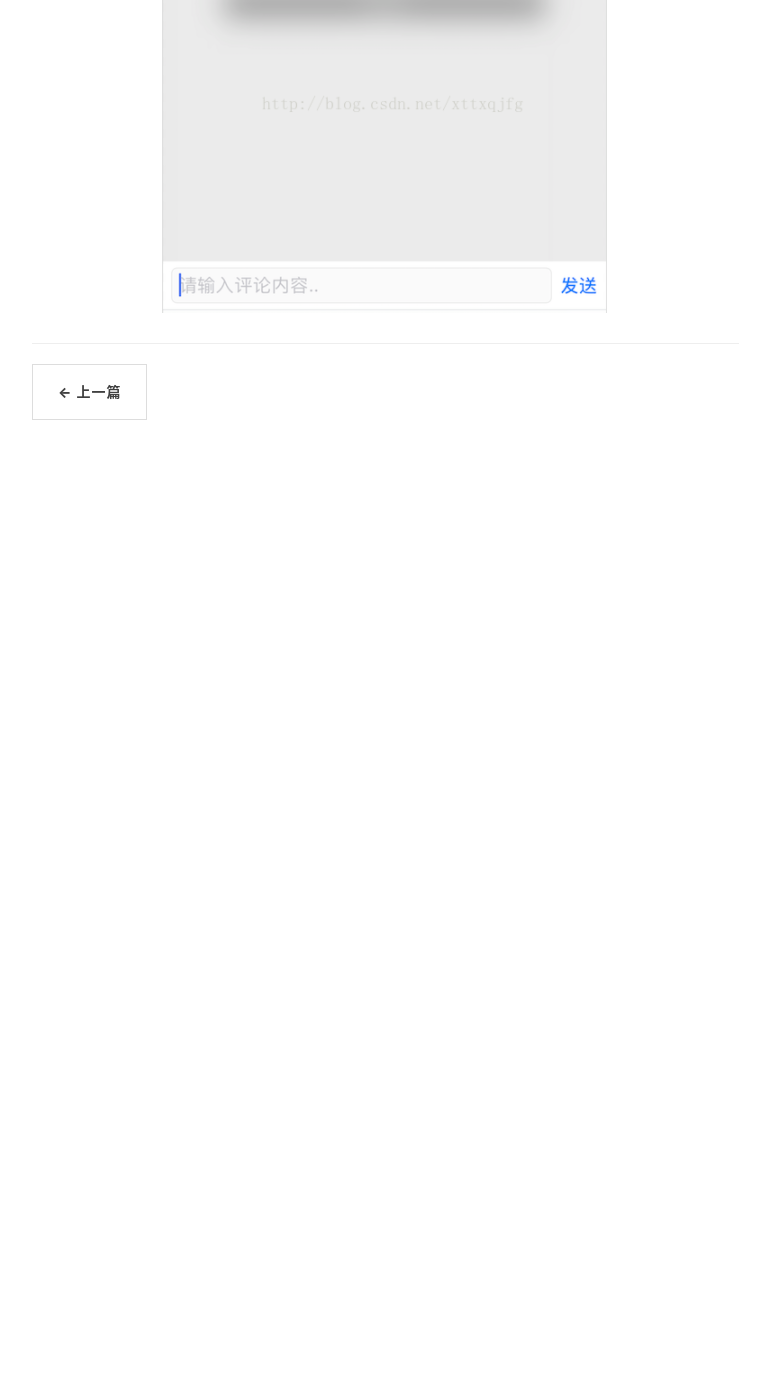
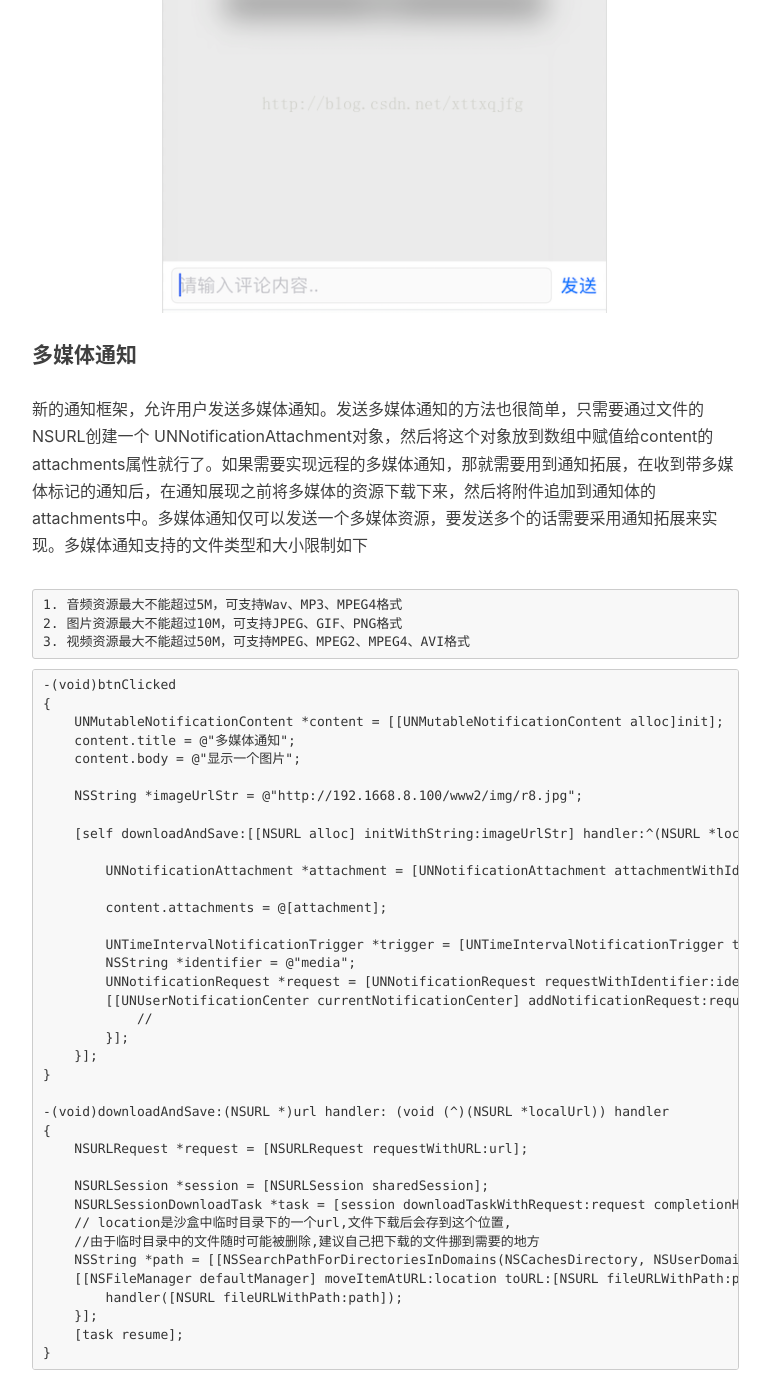
Before and after one commit to xttxqjfg/xttxqjfg.github.io, a Jekyll site: the page built from _posts/201706/2017-06-14-浅析iOS10通知.markdown, in a window 1280 px wide and 1400 px high, scrolled down 7979 px. Shown: the whole window, without its empty margins (233-1003 px from the left). Built offline with Jekyll 4.4.1, drawn with Linux system fonts in a browser that asks for light colours; nearby versions of some CDN libraries; comment, search, counter and statistics services are not loaded; before the commit the page ends 8543 px from its top, so only the background shows below that.

Commit message:
no message

````diff
--- a/_posts/201706/2017-06-14-浅析iOS10通知.markdown
+++ b/_posts/201706/2017-06-14-浅析iOS10通知.markdown
@@ -317,3 +317,53 @@ dispatch_after(delayTime, dispatch_get_main_queue(), ^{
 ```
 
 ![](http://www.xttxqjfg.cn/img/201706/14/14003.png)
+
+#### 多媒体通知
+
+新的通知框架，允许用户发送多媒体通知。发送多媒体通知的方法也很简单，只需要通过文件的NSURL创建一个 UNNotificationAttachment对象，然后将这个对象放到数组中赋值给content的attachments属性就行了。如果需要实现远程的多媒体通知，那就需要用到通知拓展，在收到带多媒体标记的通知后，在通知展现之前将多媒体的资源下载下来，然后将附件追加到通知体的attachments中。多媒体通知仅可以发送一个多媒体资源，要发送多个的话需要采用通知拓展来实现。多媒体通知支持的文件类型和大小限制如下
+
+    1. 音频资源最大不能超过5M，可支持Wav、MP3、MPEG4格式
+    2. 图片资源最大不能超过10M，可支持JPEG、GIF、PNG格式
+    3. 视频资源最大不能超过50M，可支持MPEG、MPEG2、MPEG4、AVI格式
+
+```
+-(void)btnClicked
+{
+    UNMutableNotificationContent *content = [[UNMutableNotificationContent alloc]init];
+    content.title = @"多媒体通知";
+    content.body = @"显示一个图片";
+
+    NSString *imageUrlStr = @"http://192.1668.8.100/www2/img/r8.jpg";
+
+    [self downloadAndSave:[[NSURL alloc] initWithString:imageUrlStr] handler:^(NSURL *localUrl) {
+
+        UNNotificationAttachment *attachment = [UNNotificationAttachment attachmentWithIdentifier:@"attachment" URL:localUrl options:nil error:nil];
+
+        content.attachments = @[attachment];
+
+        UNTimeIntervalNotificationTrigger *trigger = [UNTimeIntervalNotificationTrigger triggerWithTimeInterval:5 repeats:NO];
+        NSString *identifier = @"media";
+        UNNotificationRequest *request = [UNNotificationRequest requestWithIdentifier:identifier content:content trigger:trigger];
+        [[UNUserNotificationCenter currentNotificationCenter] addNotificationRequest:request withCompletionHandler:^(NSError * _Nullable error) {
+            //
+        }];
+    }];
+}
+
+-(void)downloadAndSave:(NSURL *)url handler: (void (^)(NSURL *localUrl)) handler
+{
+    NSURLRequest *request = [NSURLRequest requestWithURL:url];
+
+    NSURLSession *session = [NSURLSession sharedSession];
+    NSURLSessionDownloadTask *task = [session downloadTaskWithRequest:request completionHandler:^(NSURL * _Nullable location, NSURLResponse * _Nullable response, NSError * _Nullable error) {
+    // location是沙盒中临时目录下的一个url,文件下载后会存到这个位置,
+    //由于临时目录中的文件随时可能被删除,建议自己把下载的文件挪到需要的地方
+    NSString *path = [[NSSearchPathForDirectoriesInDomains(NSCachesDirectory, NSUserDomainMask, YES) lastObject] stringByAppendingPathComponent:response.suggestedFilename];
+    [[NSFileManager defaultManager] moveItemAtURL:location toURL:[NSURL fileURLWithPath:path] error:nil];
+        handler([NSURL fileURLWithPath:path]);
+    }];
+    [task resume];
+}
+```
+
+![](http://www.xttxqjfg.cn/img/201706/14/14004.png)
````
Also changed, not shown: img/201706/14/14004.png (added).
